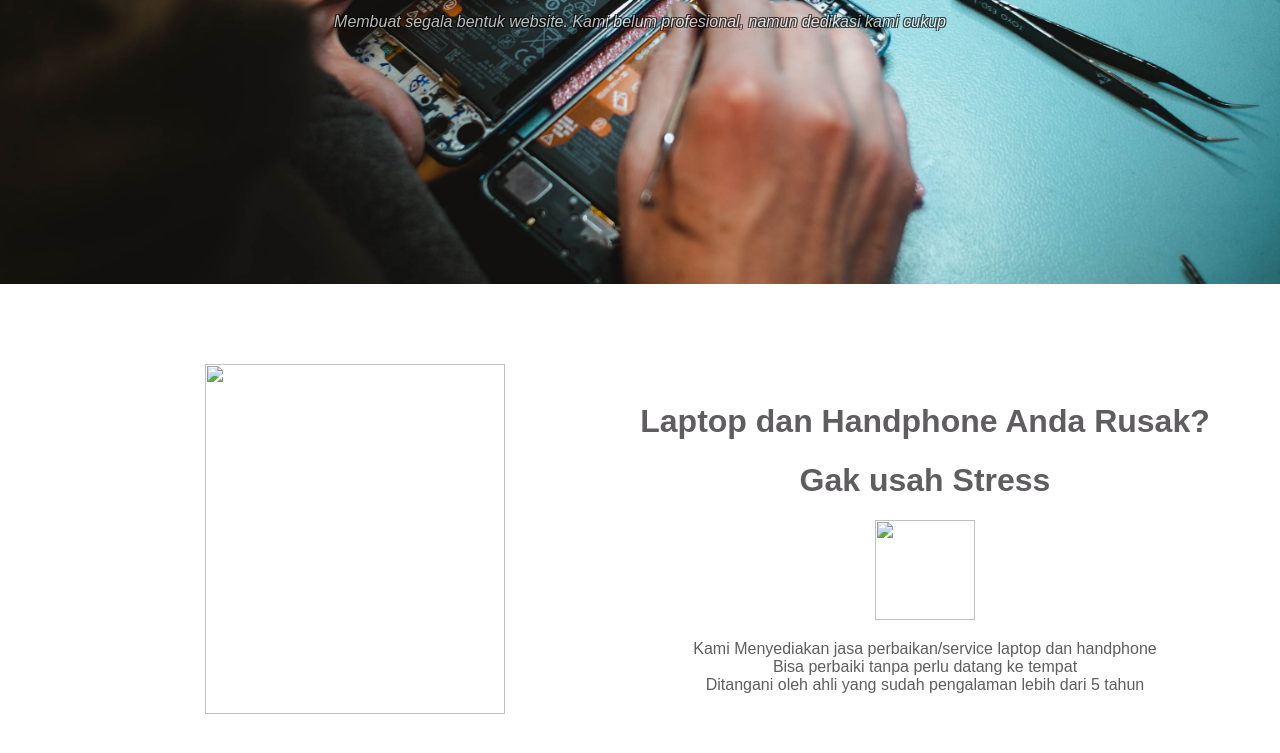
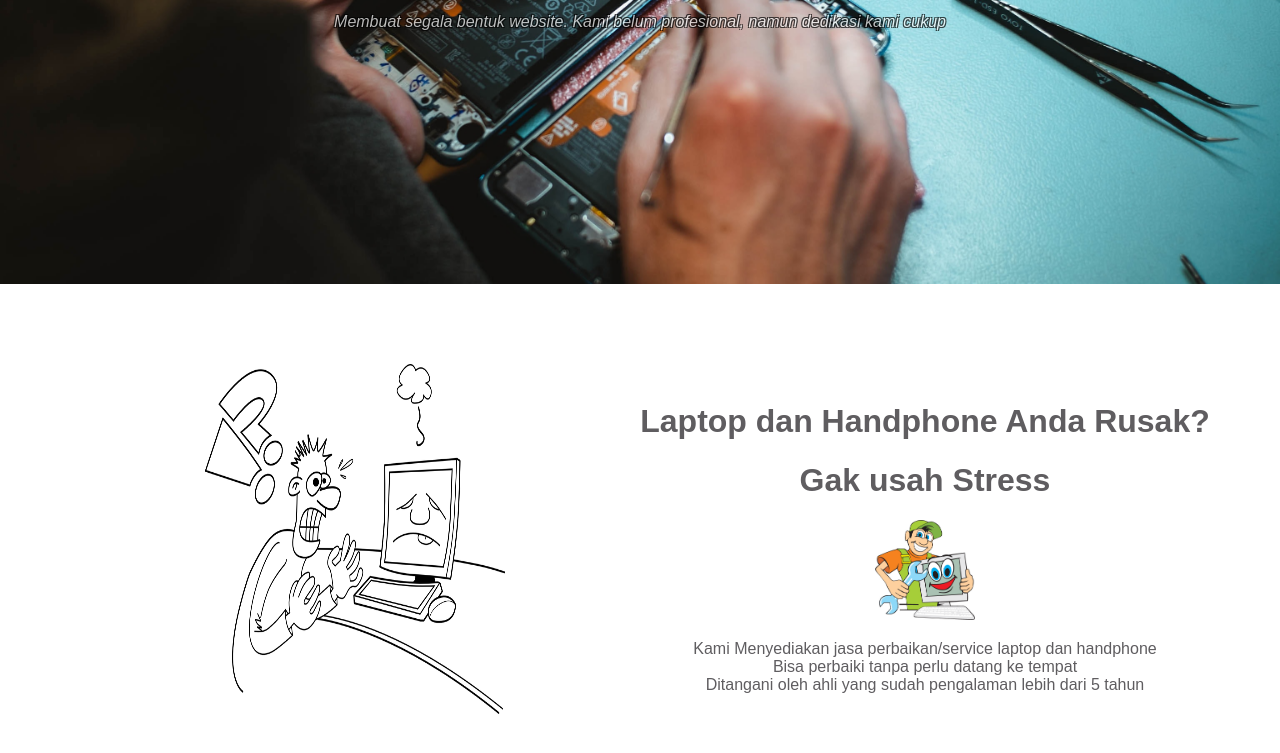
Before and after one commit to dt32dts20/dt32dts20-github.io, a plain HTML site: page index.html in a window 1280 px wide. Shown: the part 313-1066 px from the top of the page. Drawn offline with Linux system fonts and the light colour scheme; files whose address does not match are found by name.

Commit message:
Update index.html

```diff
--- a/index.html
+++ b/index.html
@@ -42,14 +42,14 @@
     <div class="container">
       <div class="heading">
         <div class="content-left">
-          <img src="img/broken.jpg">
+          <img src="broken.jpg">
         </div>
         <div class="content-right">
           <br>
           <h1>Laptop dan Handphone Anda Rusak?</h1>
           <h1>Gak usah Stress</h1>
           <div>
-            <img src="img/computer.jpg">
+            <img src="computer.jpg">
           </div>
           <p>Kami Menyediakan jasa perbaikan/service laptop dan handphone<br>Bisa perbaiki tanpa perlu datang ke
             tempat<br>Ditangani oleh ahli yang sudah pengalaman lebih dari 5 tahun
```
